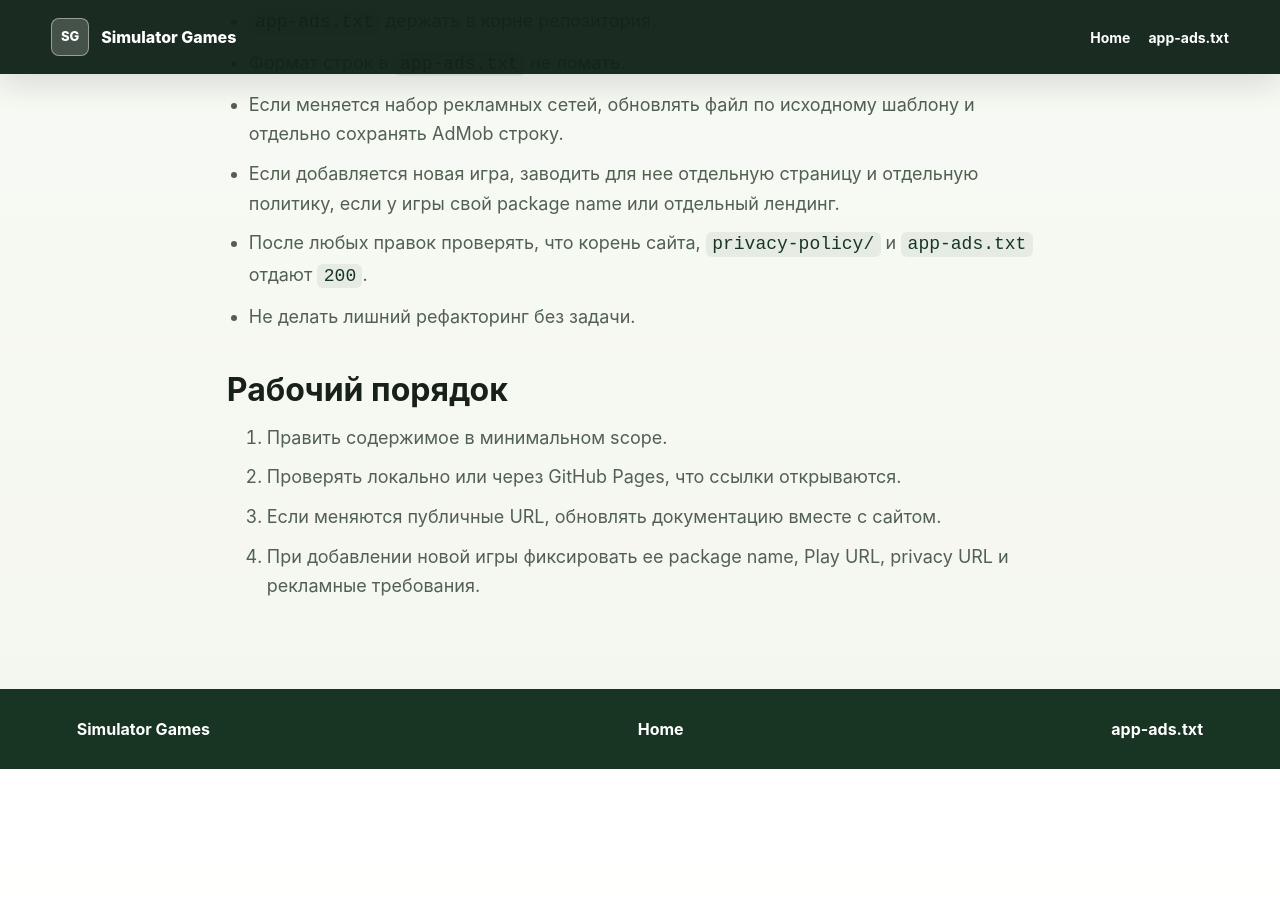
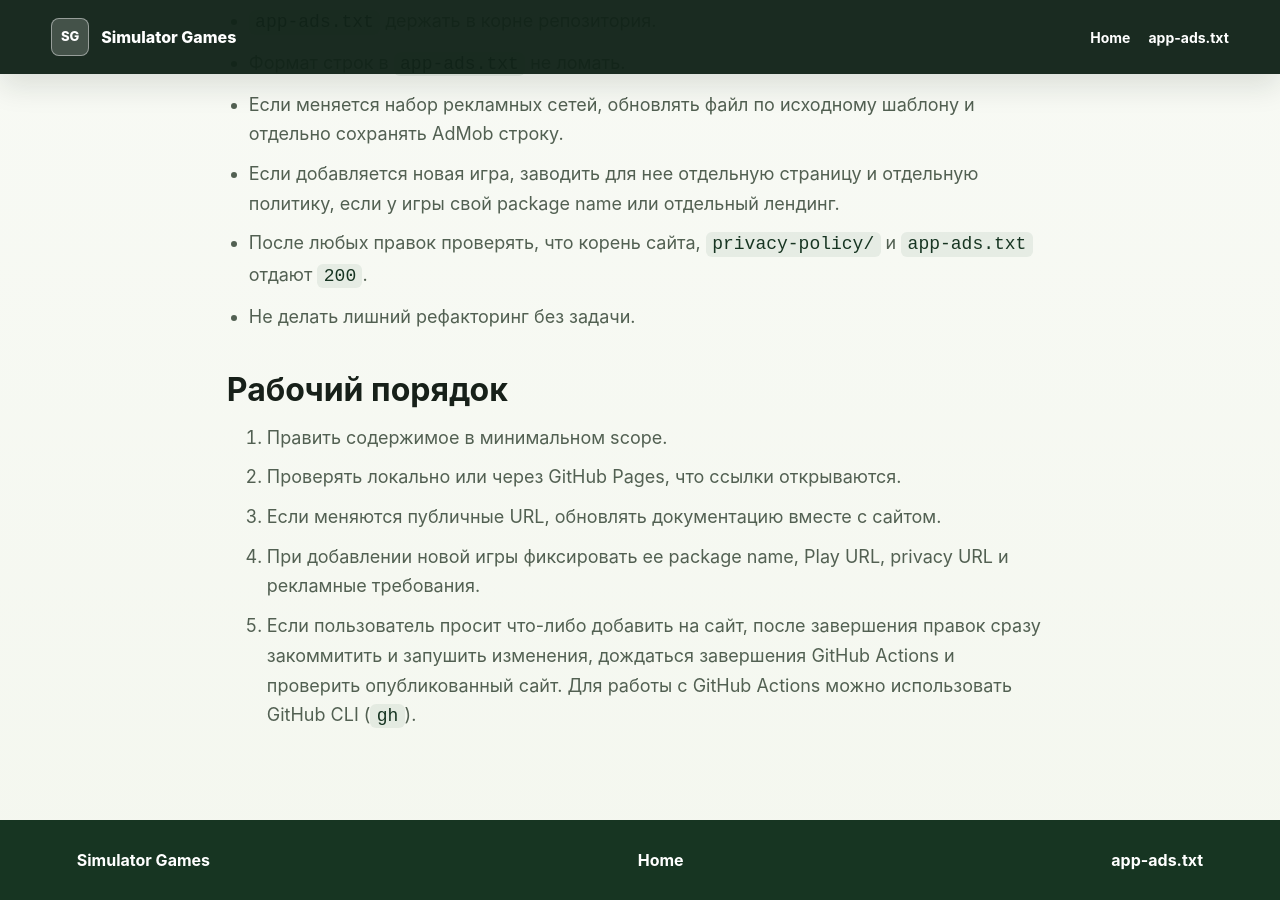
Before and after one commit to MikhaiSuvorovkz/MikhaiSuvorovkz.github.io, a Jekyll site: the page built from AGENTS.md, in a window 1280 px wide and 900 px high, scrolled down 1668 px. Built offline with Jekyll 4.4.1, drawn with Linux system fonts in a browser that asks for light colours; our own code applies the rules of GitHub Pages for plain Markdown files; before the commit the page ends 2437 px from its top, so only the background shows below that.

Commit message:
docs: require site deployment verification

```diff
--- a/AGENTS.md
+++ b/AGENTS.md
@@ -54,3 +54,4 @@
 2. Проверять локально или через GitHub Pages, что ссылки открываются.
 3. Если меняются публичные URL, обновлять документацию вместе с сайтом.
 4. При добавлении новой игры фиксировать ее package name, Play URL, privacy URL и рекламные требования.
+5. Если пользователь просит что-либо добавить на сайт, после завершения правок сразу закоммитить и запушить изменения, дождаться завершения GitHub Actions и проверить опубликованный сайт. Для работы с GitHub Actions можно использовать GitHub CLI (`gh`).
```
